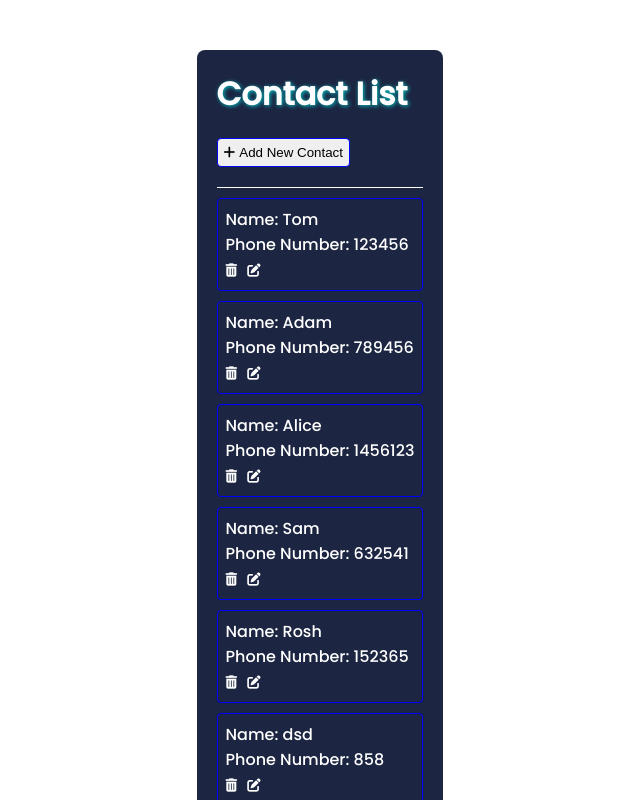
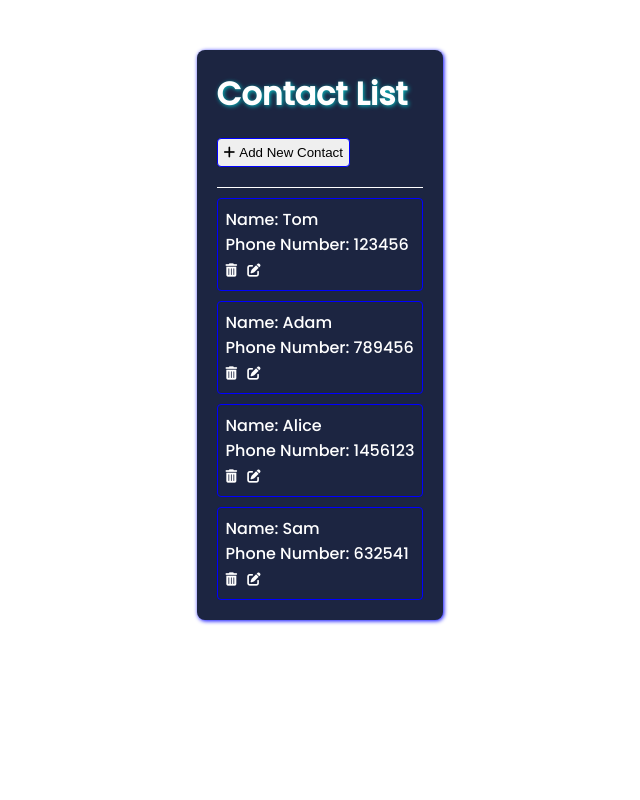
Before and after one commit to Ziba-Hemmati/JsonServer, a React (Vite) app: page / in a window 1280 px wide. Shown: the top 800 px of the page, without its empty margins (320-960 px from the left). Built offline with nearby package versions, Linux system fonts and the light colour scheme; data requests are answered from the project's data file; a web font is replaced by a local one.

Commit message:
fix: handle loading

```diff
--- a/db/db.json
+++ b/db/db.json
@@ -19,41 +19,6 @@
       "name": "Sam",
       "number": "632541",
       "id": 4
-    },
-    {
-      "name": "Rosh ",
-      "number": "152365",
-      "id": 5
-    },
-    {
-      "name": "dsd",
-      "number": "858",
-      "id": 6
-    },
-    {
-      "name": "ddn",
-      "number": "2554",
-      "id": 7
-    },
-    {
-      "name": "sjdjd",
-      "number": "sdjsdj",
-      "id": 8
-    },
-    {
-      "name": "dsf",
-      "number": "ss",
-      "id": 9
-    },
-    {
-      "name": "sasah",
-      "number": "sjsj",
-      "id": 10
-    },
-    {
-      "name": "fdb",
-      "number": "sdav",
-      "id": 11
     }
   ]
 }
--- a/src/components/Contact.jsx
+++ b/src/components/Contact.jsx
@@ -1,23 +1,28 @@
 import { useState } from "react";
+import { Link, useNavigate } from "react-router-dom";
 import axios from "axios";
-import { Link, useNavigate, useParams } from "react-router-dom";
-import "../styles/contact.scss"
+import "../styles/contact.scss";
 
 const CONTACTS_API = "http://localhost:3000/contacts";
 
 const Contact = ({ id, name, number }) => {
 
   const navigate = useNavigate();
-  const params = useParams();
   const [toggle, setToggle] = useState(true);
 
   const handleClick = () => {
     setToggle(false);
     const deleteContact = async (id) => {
-      await axios.delete(`${CONTACTS_API}/${id}`);
+      try {
+        await axios.delete(`${CONTACTS_API}/${id}`);
+      } catch (e) {
+        console.log(e);
+        alert("Deletion failed!");
+      }
     };
     deleteContact(id);
   };
+
   const handleNavigate = () => navigate(`/edit-contact/${id}`);
 
   return (
--- a/src/components/ContactForm.jsx
+++ b/src/components/ContactForm.jsx
@@ -1,7 +1,7 @@
 import { useState } from "react";
 import { useNavigate } from "react-router-dom";
 import axios from "axios";
-import "../styles/contact-form.scss"
+import "../styles/contact-form.scss";
 
 const CONTACTS_API = "http://localhost:3000/contacts";
 
@@ -29,7 +29,7 @@ const ContactForm = () => {
       navigate("/");
     } catch (error) {
       console.log(error);
-      alert("There's an error!");
+      alert("Addition failed!");
     }
   };
 
@@ -43,6 +43,7 @@ const ContactForm = () => {
             name="name"
             value={name}
             onChange={handleChange}
+            required
           />
         </div>
         <div className="form-item">
@@ -52,6 +53,7 @@ const ContactForm = () => {
             name="number"
             value={number}
             onChange={handleChange}
+            required
           />
         </div>
         <div>
--- a/src/pages/Details.jsx
+++ b/src/pages/Details.jsx
@@ -6,7 +6,6 @@ import "../styles/details.scss";
 const CONTACTS_API = "http://localhost:3000/contacts";
 
 const Details = () => {
-
   const navigate = useNavigate();
   const params = useParams();
   const [contact, setContact] = useState({ name: "", number: "" });
@@ -26,7 +25,7 @@ const Details = () => {
   }, []);
   const handleBack = () => navigate(-1);
 
-  return (
+  return name && number ? (
     <div className="card-container">
       <div>
         <div className="card__header">
@@ -41,6 +40,8 @@ const Details = () => {
         </button>
       </div>
     </div>
+  ) : (
+    <h2>Loading...</h2>
   );
 };
 
--- a/src/pages/EditContact.jsx
+++ b/src/pages/EditContact.jsx
@@ -5,7 +5,6 @@ import axios from "axios";
 const CONTACTS_API = "http://localhost:3000/contacts";
 
 const EditContact = () => {
-
   const params = useParams();
   const [contact, setContact] = useState({ name: "", number: "" });
   const { name, number } = contact;
@@ -25,8 +24,6 @@ const EditContact = () => {
     };
     getContacts();
   }, []);
-
-  const handleCancel = () => navigate(-1);
 
   // **********************************************************
 
@@ -48,11 +45,13 @@ const EditContact = () => {
       navigate("/");
     } catch (error) {
       console.log(error);
-      alert("There's an error!");
+      alert("Edition failed!");
     }
   };
 
-  return (
+  const handleCancel = () => navigate("/");
+
+  return name && number ? (
     <div className="card-container">
       <div>
         <div className="card__header">
@@ -66,6 +65,7 @@ const EditContact = () => {
               name="name"
               value={name}
               onChange={handleChange}
+              required
             />
           </div>
           <div className="form-item">
@@ -75,6 +75,7 @@ const EditContact = () => {
               name="number"
               value={number}
               onChange={handleChange}
+              required
             />
           </div>
 
@@ -82,7 +83,6 @@ const EditContact = () => {
             <button title="Edit Contact" type="submit" className="card__btn">
               Edit Contact
             </button>
-
             <button title="Cancel" className="card__btn" onClick={handleCancel}>
               Cancel
             </button>
@@ -90,6 +90,8 @@ const EditContact = () => {
         </form>
       </div>
     </div>
+  ) : (
+    <h2>Loading...</h2>
   );
 };
 
--- a/src/styles/_mixin.scss
+++ b/src/styles/_mixin.scss
@@ -8,8 +8,9 @@
   margin: 50px auto;
   border-radius: 8px;
   background-color: $insideColor;
+  box-shadow: 1px 1px 4px $borderColor;
 }
-@mixin btn  {
+@mixin btn {
   border: 1px solid $borderColor;
   border-radius: 4px;
   display: flex;
```
